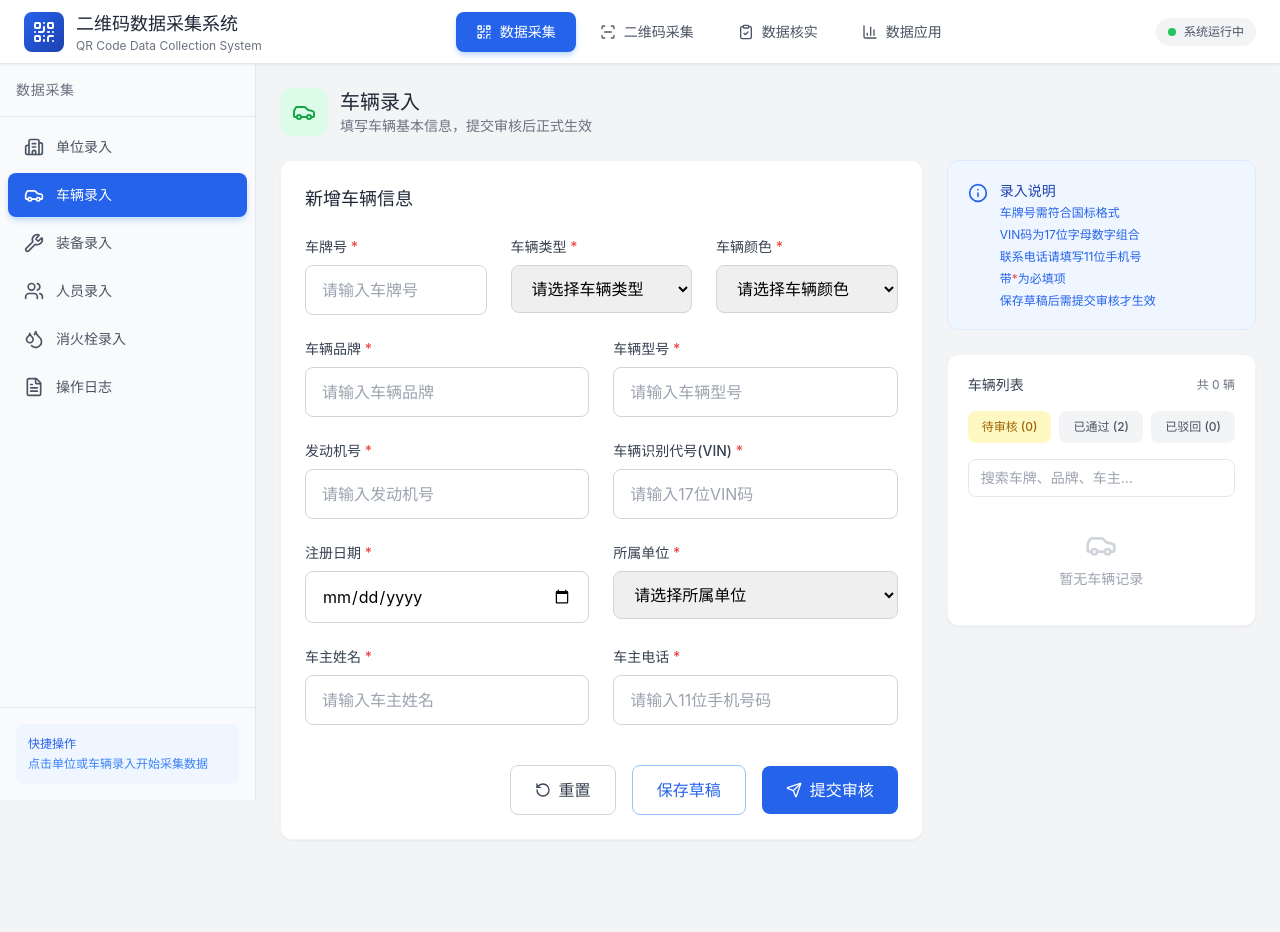
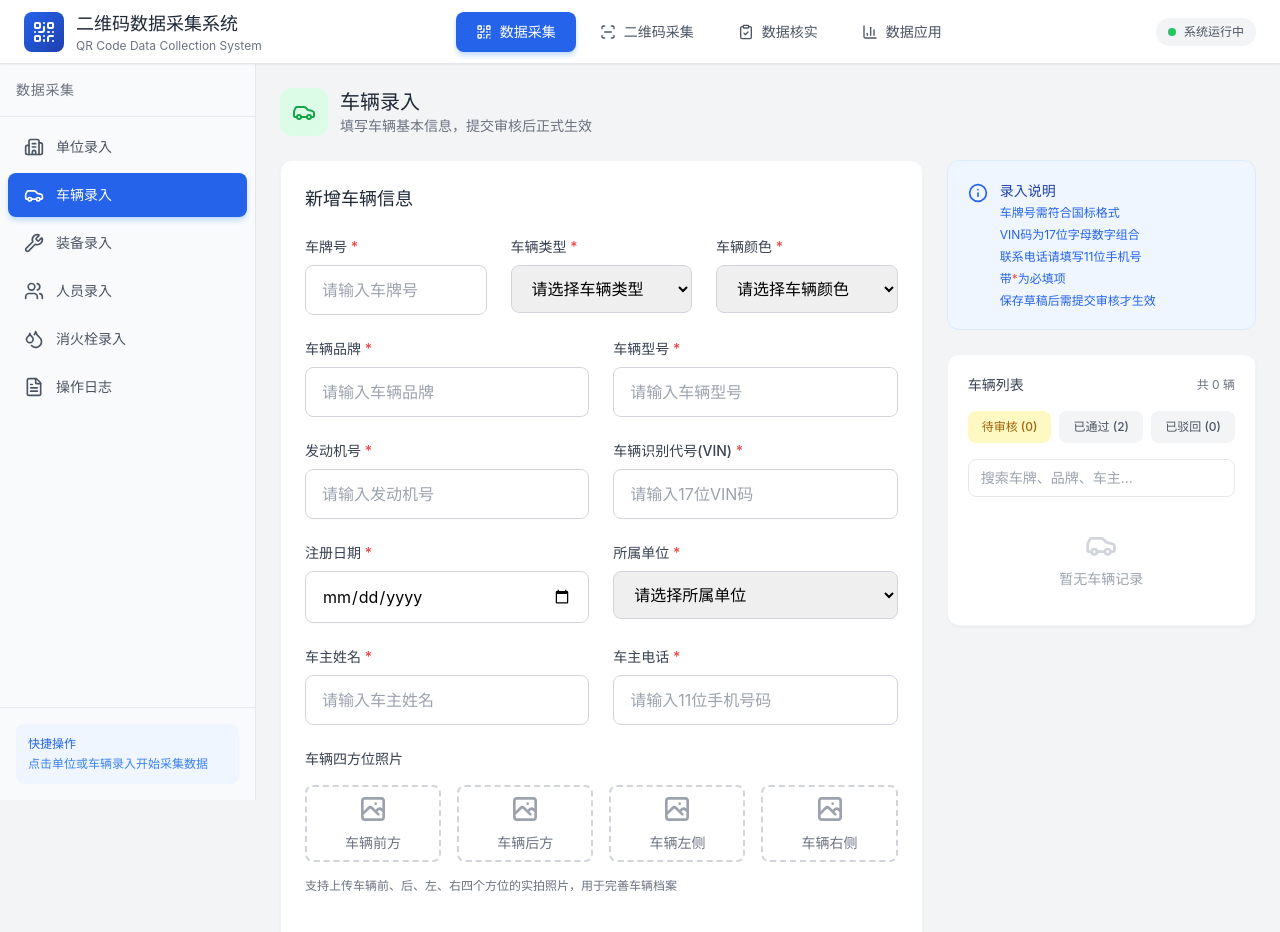
Before and after one commit to tangyushan119/33erweima, a Vue app: page /data-collection/vehicle-entry in a window 1280 px wide. Shown: the top 932 px of the page. Before the commit the page ends 864 px from the top, so only its background shows below. Built offline with nearby package versions, Linux system fonts and the light colour scheme.

Commit message:
.2543649736892921:c693c0f0e07a7b6e255fbbd6a8b1a874_6a37f0b16723e158876f5f29.6a37f0b66723e158876f5f2b.6a37f0b6757acb40a67794f3:Trae CN.T(2026/6/21 22:09:58)

```diff
--- a/src/components/VehicleForm.vue
+++ b/src/components/VehicleForm.vue
@@ -16,6 +16,10 @@ interface VehicleFormData {
   ownerPhone: string
   unitId: string
   unitName: string
+  frontImage?: string
+  backImage?: string
+  leftImage?: string
+  rightImage?: string
 }
 
 const emit = defineEmits<{
@@ -68,7 +72,51 @@ const formData = reactive<VehicleFormData>({
   ownerPhone: '',
   unitId: '',
   unitName: '',
+  frontImage: '',
+  backImage: '',
+  leftImage: '',
+  rightImage: '',
 })
+
+const imageUploadRefs = {
+  frontImage: ref<HTMLInputElement | null>(null),
+  backImage: ref<HTMLInputElement | null>(null),
+  leftImage: ref<HTMLInputElement | null>(null),
+  rightImage: ref<HTMLInputElement | null>(null),
+}
+
+const imageLabels: Record<string, string> = {
+  frontImage: '车辆前方',
+  backImage: '车辆后方',
+  leftImage: '车辆左侧',
+  rightImage: '车辆右侧',
+}
+
+const handleImageUpload = (field: keyof VehicleFormData, event: Event) => {
+  const target = event.target as HTMLInputElement
+  const file = target.files?.[0]
+
+  if (!file) return
+
+  if (!file.type.startsWith('image/')) {
+    alert('请选择图片文件')
+    return
+  }
+
+  const reader = new FileReader()
+  reader.onload = (e) => {
+    formData[field] = e.target?.result as string
+  }
+  reader.readAsDataURL(file)
+}
+
+const removeImage = (field: keyof VehicleFormData) => {
+  formData[field] = ''
+  const input = imageUploadRefs[field as keyof typeof imageUploadRefs]
+  if (input.value) {
+    input.value.value = ''
+  }
+}
 
 const errors = reactive<Partial<VehicleFormData>>({})
 const showSuccess = ref(false)
@@ -175,6 +223,16 @@ const handleReset = () => {
   formData.ownerPhone = ''
   formData.unitId = ''
   formData.unitName = ''
+  formData.frontImage = ''
+  formData.backImage = ''
+  formData.leftImage = ''
+  formData.rightImage = ''
+  Object.keys(imageUploadRefs).forEach(key => {
+    const input = imageUploadRefs[key as keyof typeof imageUploadRefs]
+    if (input.value) {
+      input.value.value = ''
+    }
+  })
   Object.keys(errors).forEach(key => delete errors[key as keyof VehicleFormData])
   emit('reset')
 }
@@ -359,6 +417,50 @@ const handleReset = () => {
         </div>
       </div>
 
+      <div class="space-y-4">
+        <label class="block text-sm font-medium text-gray-700">车辆四方位照片</label>
+        <div class="grid grid-cols-4 gap-4">
+          <div
+            v-for="(label, field) in imageLabels"
+            :key="field"
+            class="relative group"
+          >
+            <div
+              v-if="formData[field as keyof VehicleFormData]"
+              class="relative aspect-video rounded-lg overflow-hidden border-2 border-dashed border-gray-300 cursor-pointer hover:border-blue-500 transition-colors"
+              @click="removeImage(field as keyof VehicleFormData)"
+            >
+              <img
+                :src="formData[field as keyof VehicleFormData]"
+                :alt="label"
+                class="w-full h-full object-cover"
+              />
+              <div class="absolute inset-0 bg-black bg-opacity-40 flex items-center justify-center opacity-0 group-hover:opacity-100 transition-opacity">
+                <span class="text-white text-sm">点击删除</span>
+              </div>
+            </div>
+            <div
+              v-else
+              class="aspect-video rounded-lg border-2 border-dashed border-gray-300 flex flex-col items-center justify-center cursor-pointer hover:border-blue-500 hover:bg-blue-50 transition-all"
+              @click="imageUploadRefs[field as keyof typeof imageUploadRefs].value?.click()"
+            >
+              <svg class="w-8 h-8 text-gray-400 mb-2" fill="none" stroke="currentColor" viewBox="0 0 24 24">
+                <path stroke-linecap="round" stroke-linejoin="round" stroke-width="2" d="M4 16l4.586-4.586a2 2 0 012.828 0L16 16m-2-2l1.586-1.586a2 2 0 012.828 0L20 14m-6-6h.01M6 20h12a2 2 0 002-2V6a2 2 0 00-2-2H6a2 2 0 00-2 2v12a2 2 0 002 2z" />
+              </svg>
+              <span class="text-sm text-gray-500">{{ label }}</span>
+            </div>
+            <input
+              :ref="(el) => { imageUploadRefs[field as keyof typeof imageUploadRefs].value = el as HTMLInputElement }"
+              type="file"
+              accept="image/*"
+              class="hidden"
+              @change="handleImageUpload(field as keyof VehicleFormData, $event)"
+            />
+          </div>
+        </div>
+        <p class="text-xs text-gray-500">支持上传车辆前、后、左、右四个方位的实拍照片，用于完善车辆档案</p>
+      </div>
+
       <div class="flex items-center justify-end gap-4 pt-4">
         <button
           type="button"
--- a/src/pages/VehicleEntry.vue
+++ b/src/pages/VehicleEntry.vue
@@ -17,6 +17,10 @@ interface VehicleFormData {
   ownerPhone: string
   unitId: string
   unitName: string
+  frontImage?: string
+  backImage?: string
+  leftImage?: string
+  rightImage?: string
 }
 
 const dataStore = useDataStore()
--- a/src/stores/dataStore.ts
+++ b/src/stores/dataStore.ts
@@ -49,6 +49,10 @@ export interface VehicleRecord {
   ownerPhone: string
   unitId: string
   unitName: string
+  frontImage?: string
+  backImage?: string
+  leftImage?: string
+  rightImage?: string
   status: 'pending' | 'approved' | 'rejected'
   activeStatus: 'active' | 'inactive'
   createTime: string
```
